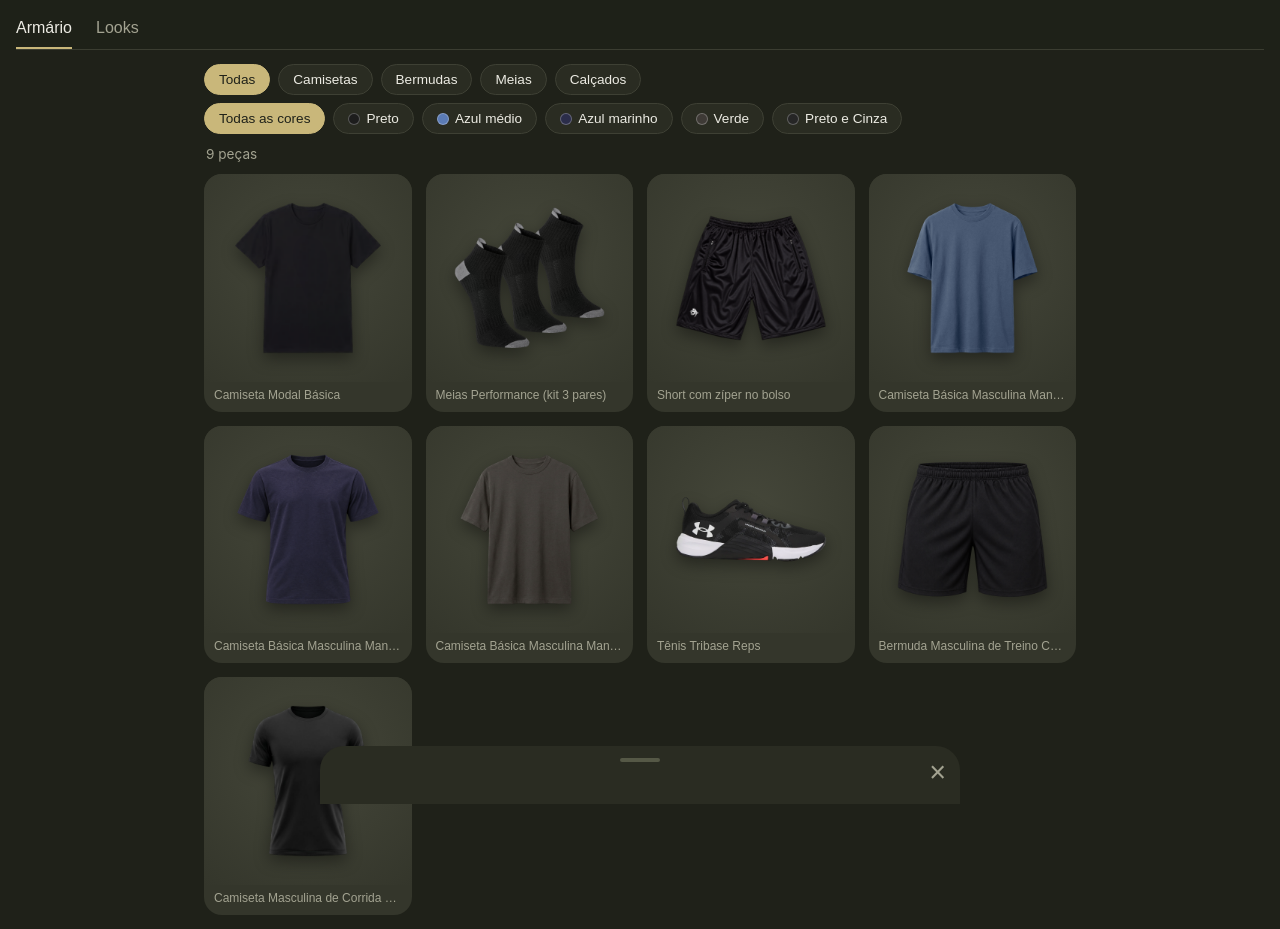
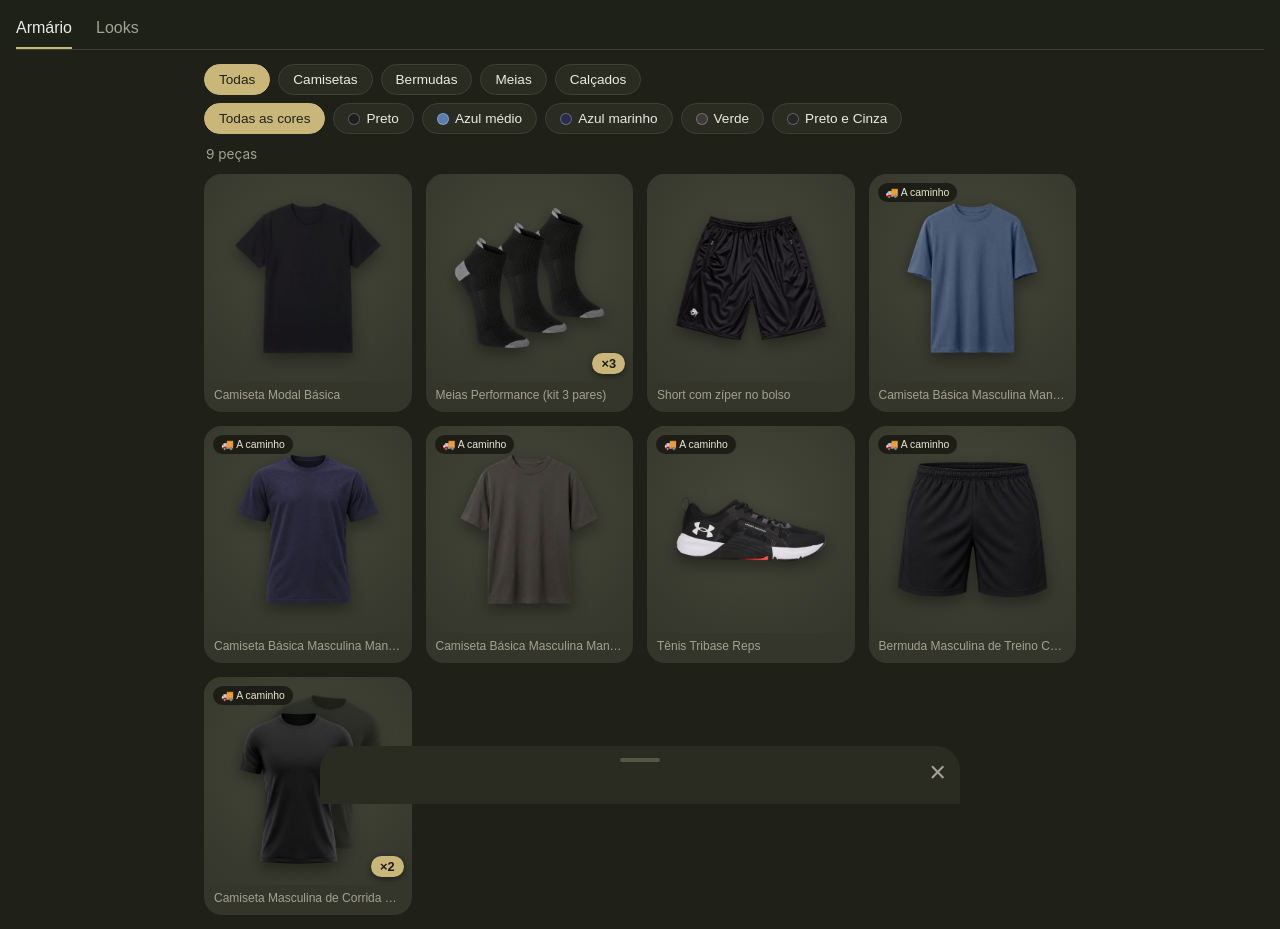
Before and after one commit to fabricionascimentoschimidt/guarda-roupa, a plain HTML site: page index.html in a window 1280 px wide. Shown: the part 54-983 px from the top of the page. Drawn offline with Linux system fonts and the light colour scheme.

Commit message:
Selos de quantidade e status

```diff
--- a/app.js
+++ b/app.js
@@ -4,6 +4,8 @@ const $ = s => document.querySelector(s);
 const esc = s => String(s ?? '').replace(/[&<>"']/g, c => ({'&':'&amp;','<':'&lt;','>':'&gt;','"':'&quot;',"'":'&#39;'}[c]));
 
 async function carregar(url){ try{ const r = await fetch(url,{cache:'no-store'}); return r.ok ? await r.json() : []; }catch{ return []; } }
+
+function qtd(p){ const m=String(p.quantidade||'').match(/\d+/); return m?+m[0]:1; }
 
 function vazio(icone, titulo, texto){ return `<div class="vazio"><div class="icone">${icone}</div><strong>${titulo}</strong>${texto}</div>`; }
 
@@ -22,7 +24,7 @@ function armario(){
   $('#contagem').textContent = `${n} ${n===1?'peça':'peças'}`;
   if(!estado.pecas.length){ $('#grade').innerHTML = vazio('🧥','Seu armário ainda está vazio.','Mande a foto da sua primeira peça pro Estilo.'); $('#grade').style.display='block'; return; }
   $('#grade').style.display='';
-  $('#grade').innerHTML = n ? lista.map(p => `<button class="card" data-id="${esc(p.id)}"><div class="foto"><img src="${esc(p.foto)}?v=${Date.now()}" alt="${esc(p.nome)}" loading="lazy"></div><div class="nome">${esc(p.nome)}</div></button>`).join('')
+  $('#grade').innerHTML = n ? lista.map(p => `<button class="card" data-id="${esc(p.id)}"><div class="foto${qtd(p)>1&&p.categoria!=='Meias'?' pilha':''}">${qtd(p)>1&&p.categoria!=='Meias'?`<img class="sombra" src="${esc(p.foto)}?v=${Date.now()}" alt="" aria-hidden="true">`:''}<img src="${esc(p.foto)}?v=${Date.now()}" alt="${esc(p.nome)}" loading="lazy">${p.status&&p.status!=='No guarda-roupa'?`<span class="selo-status">🚚 ${esc(p.status)}</span>`:''}${qtd(p)>1?`<span class="selo-qtd">×${qtd(p)}</span>`:''}</div><div class="nome">${esc(p.nome)}</div></button>`).join('')
     : `<div style="grid-column:1/-1">${vazio('🔍','Nada por aqui.','Nenhuma peça com esses filtros.')}</div>`;
 }
 
--- a/index.html
+++ b/index.html
@@ -5,7 +5,7 @@
 <meta name="viewport" content="width=device-width,initial-scale=1,viewport-fit=cover">
 <meta name="theme-color" content="#1f2119">
 <title>Guarda-roupa do Fabricio</title>
-<link rel="stylesheet" href="style.css?v=3">
+<link rel="stylesheet" href="style.css?v=4">
 </head>
 <body>
 <header class="topo">
@@ -34,6 +34,6 @@
   <button class="fechar" id="fechar" aria-label="Fechar">×</button>
   <div id="folha-conteudo"></div>
 </aside>
-<script src="app.js?v=3"></script>
+<script src="app.js?v=4"></script>
 </body>
 </html>
--- a/style.css
+++ b/style.css
@@ -45,3 +45,9 @@ main{max-width:900px;margin:0 auto;padding:14px}
 .campos{display:grid;grid-template-columns:auto 1fr;gap:8px 14px;font-size:.9rem}
 .campos dt{color:var(--mute)}
 .campos a{color:var(--acc)}
+
+.card .foto{position:relative}
+.card .foto.pilha img{position:relative;z-index:1;transform:translate(-5%,4%)}
+.card .foto.pilha img.sombra{position:absolute;z-index:0;max-width:calc(100% - 20px);max-height:calc(100% - 20px);transform:translate(7%,-5%) rotate(6deg);opacity:.55;filter:brightness(.7) drop-shadow(0 6px 8px #0006)}
+.selo-qtd{position:absolute;z-index:2;right:8px;bottom:8px;background:#c9b77a;color:#1b1c15;font-weight:700;font-size:.8rem;padding:3px 9px;border-radius:999px;box-shadow:0 2px 6px #0007}
+.selo-status{position:absolute;z-index:2;left:8px;top:8px;background:#16170fcc;color:#e9e6d6;font-size:.65rem;padding:3px 8px;border-radius:999px;border:1px solid #ffffff22}
```
